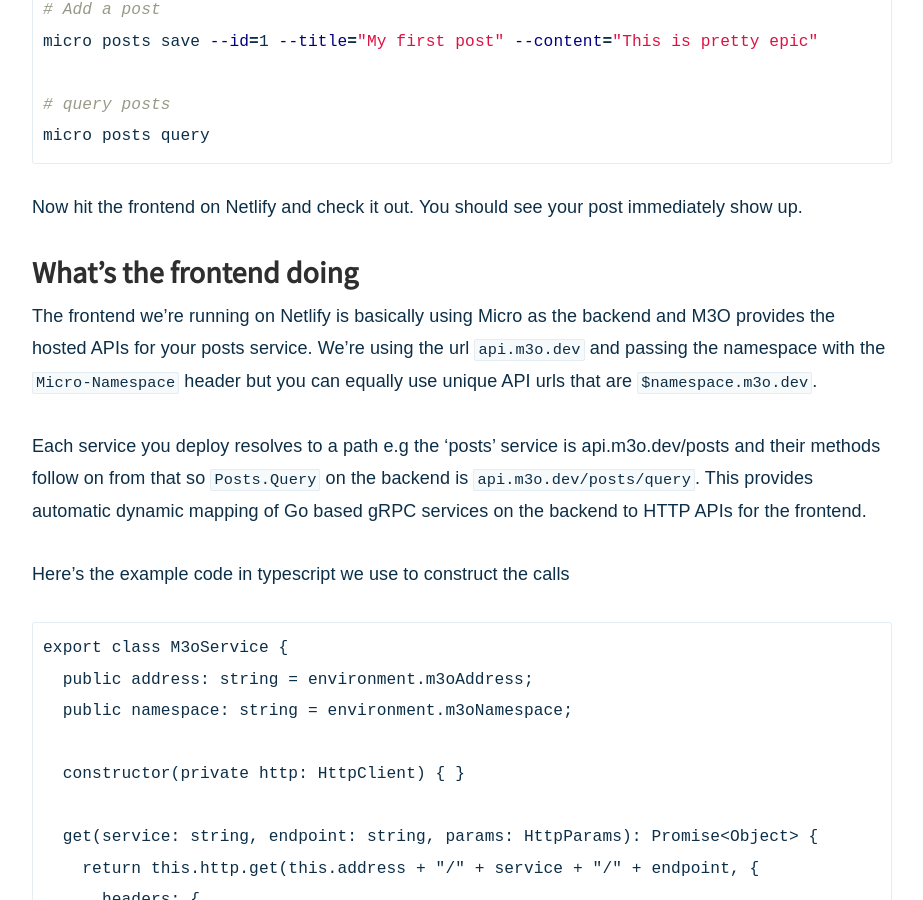
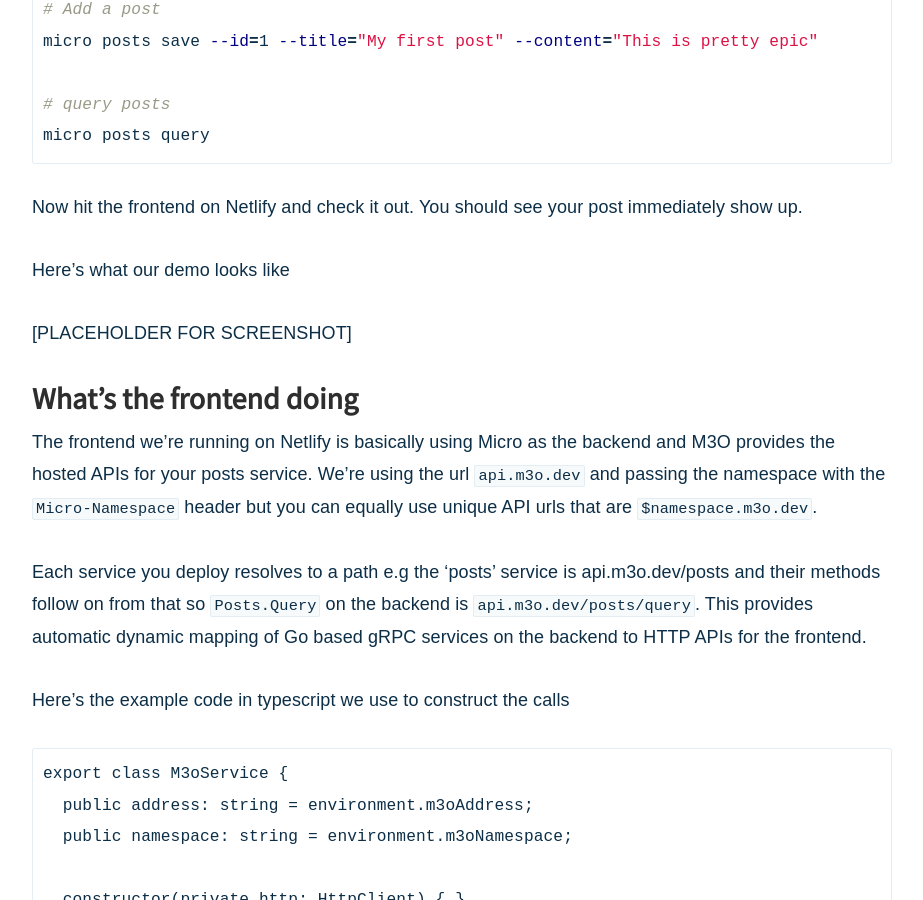
Before and after one commit to m3o/blog.m3o.com, a Jekyll site: the page built from _posts/2020-12-03-netlify-for-the-frontend-micro-for-the-backend.md, in a window 1280 px wide and 900 px high, scrolled down 9959 px. Shown: the whole window, without its empty margins (178-1101 px from the left). Built offline with Jekyll 4.4.1, drawn with Linux system fonts in a browser that asks for light colours; nearby versions of some CDN libraries.

Commit message:
update blogus

```diff
--- a/_posts/2020-12-03-netlify-for-the-frontend-micro-for-the-backend.md
+++ b/_posts/2020-12-03-netlify-for-the-frontend-micro-for-the-backend.md
@@ -284,6 +284,10 @@
 
 Now hit the frontend on Netlify and check it out. You should see your post immediately show up.
 
+Here's what our demo looks like
+
+[PLACEHOLDER FOR SCREENSHOT]
+
 ### What's the frontend doing
 
 The frontend we're running on Netlify is basically using Micro as the backend and M3O provides the hosted
```
